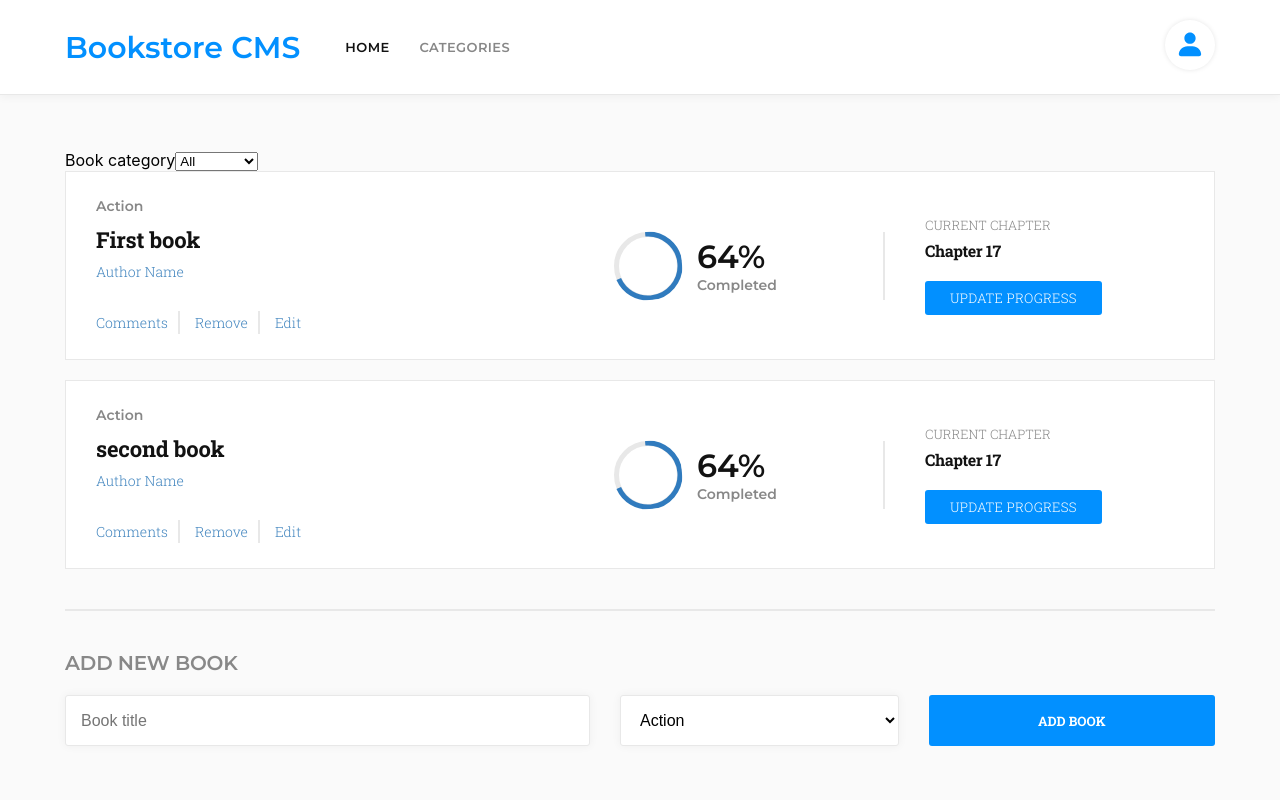
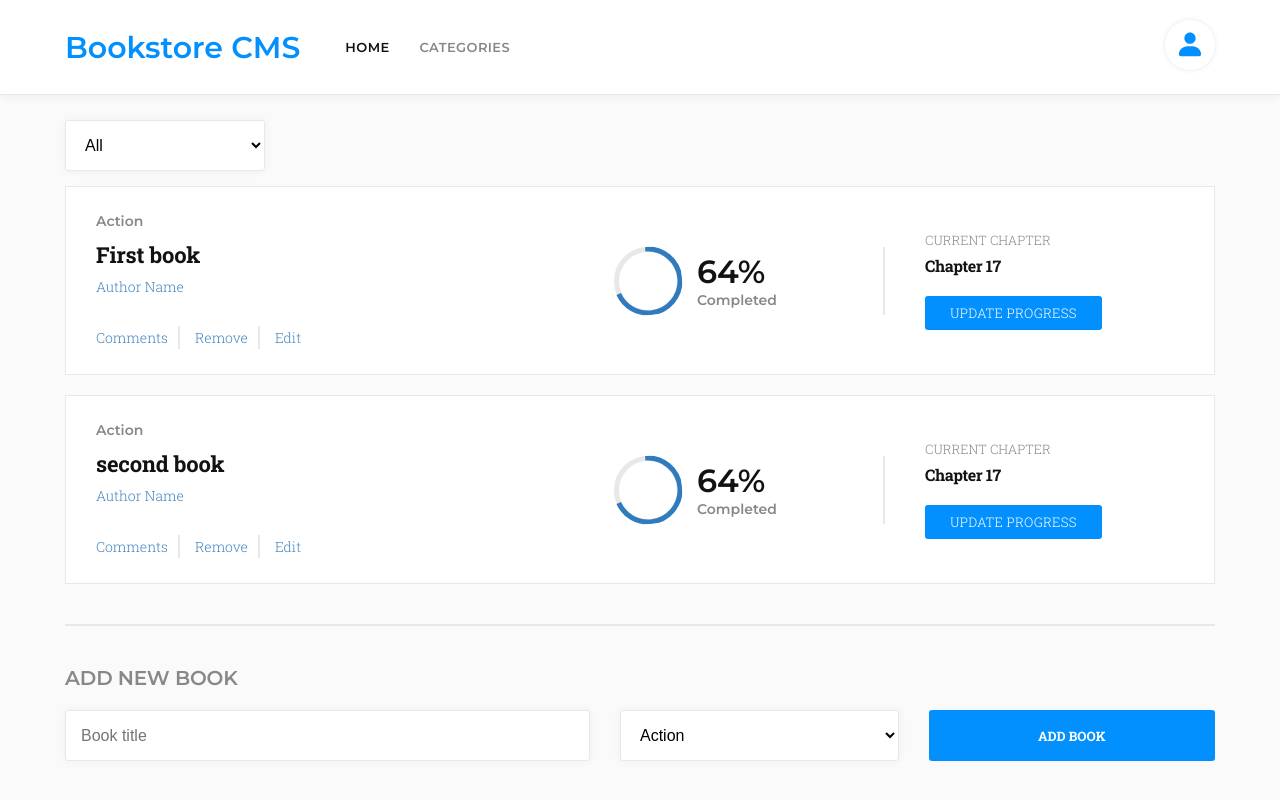
Before and after one commit to dipbazz/bookstore-cms, a React (Create React App) app: page / in a window 1280 px wide. Built offline with nearby package versions, Linux system fonts and the light colour scheme.

Commit message:
Update css for filter select button

```diff
--- a/src/components/CategoryFilter.js
+++ b/src/components/CategoryFilter.js
@@ -4,12 +4,9 @@ const CategoryFilter = ({ handleFilterChange }) => {
   const categories = ['All', 'Action', 'Biography', 'History', 'Horror', 'Kids', 'Learning', 'Sci-Fi'];
 
   return (
-    <label htmlFor="category">
-      Book category
-      <select id="category" name="category" onChange={handleFilterChange} required>
-        {categories.map((item) => <option key={item} value={item}>{item}</option>)}
-      </select>
-    </label>
+    <select className="form__input filter" id="category" name="category" onChange={handleFilterChange} required>
+      {categories.map((item) => <option key={item} value={item}>{item}</option>)}
+    </select>
   );
 };
 
--- a/src/styles/App.css
+++ b/src/styles/App.css
@@ -1,7 +1,7 @@
 .App {
   margin-left: 100px;
   margin-right: 100px;
-  margin-top: 150px;
+  margin-top: 120px;
 }
 
 @media screen and (min-width: 1200px) {
--- a/src/styles/BookForm.css
+++ b/src/styles/BookForm.css
@@ -50,3 +50,8 @@
   cursor: pointer;
   flex: 1;
 }
+
+.filter {
+  margin-bottom: 15px;
+  width: 200px;
+}
```
